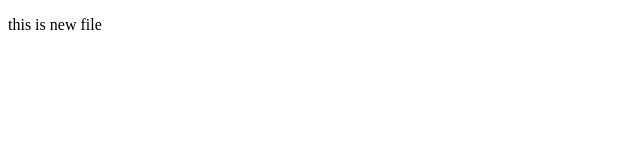
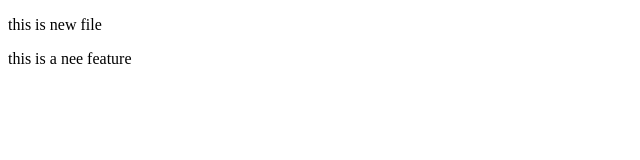
Before and after one commit to Yashsharma009/localrepo, a plain HTML site: page index.html in a window 1280 px wide. Shown: the whole page, without its empty margins (0-640 px from the left). Drawn offline with Linux system fonts and the light colour scheme.

Commit message:
add new feature

```diff
--- a/index.html
+++ b/index.html
@@ -7,5 +7,6 @@
 </head>
 <body>
     <p>this is new file </p>
+    <p>this is a nee feature </p>
 </body>
 </html>
```
